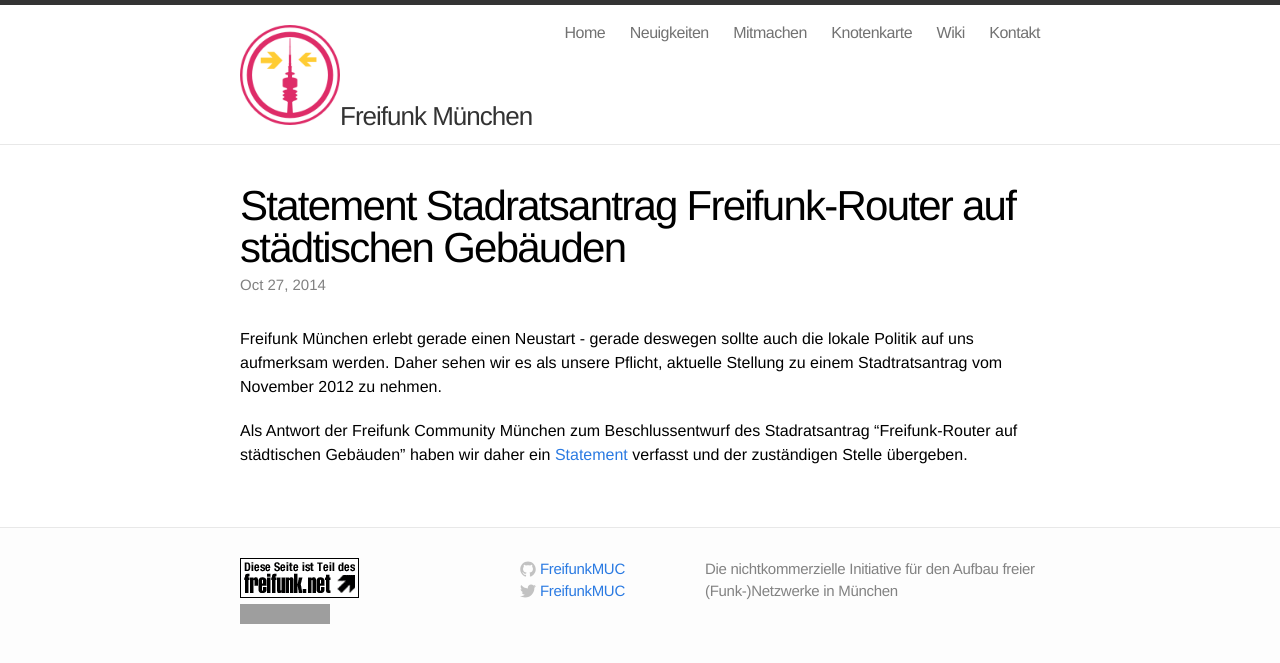
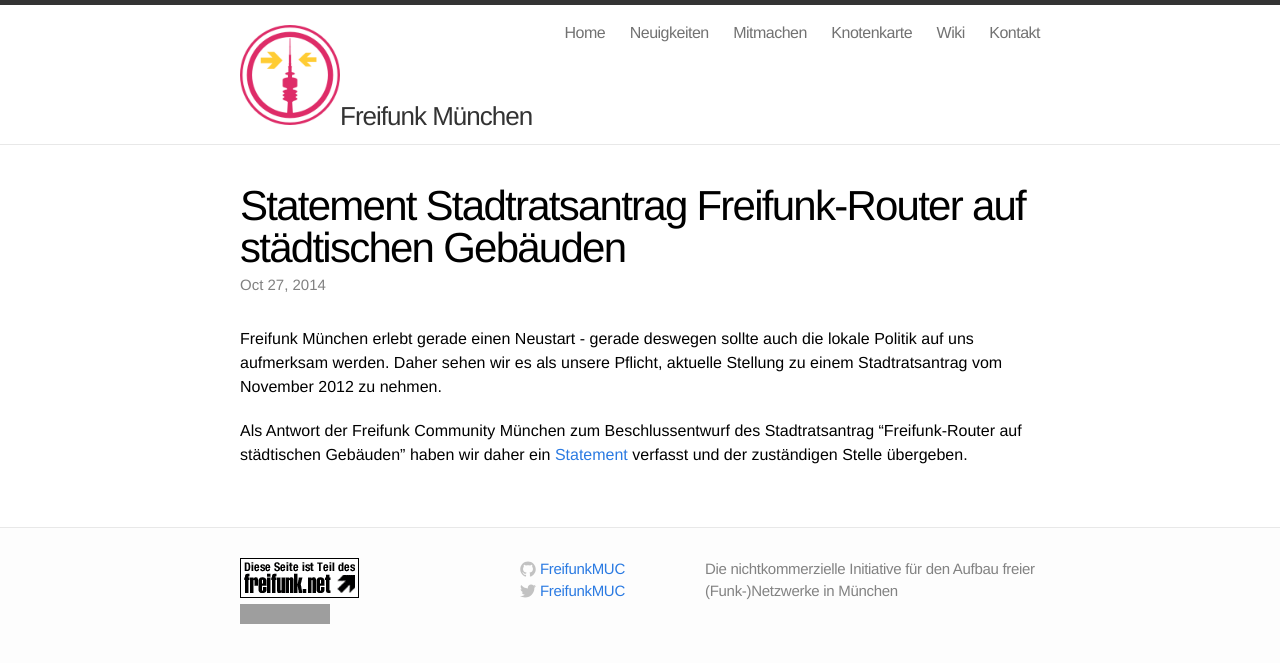
Before and after one commit to freifunkMUC/freifunkmuc.github.io, a Jekyll site: the page built from _posts/2014-10-27-statement-str-antrag.markdown, in a window 1280 px wide. Shown: the top 663 px of the page. Built offline with Jekyll 4.4.1, drawn with Linux system fonts in a browser that asks for light colours; a style sheet for code colours, icons or effects is not loaded; grey boxes are pictures that could not be loaded.

Commit message:
fixed Stad*t*

```diff
--- a/_posts/2014-10-27-statement-str-antrag.markdown
+++ b/_posts/2014-10-27-statement-str-antrag.markdown
@@ -1,12 +1,12 @@
 ---
 layout: post
-title:  "Statement Stadratsantrag Freifunk-Router auf städtischen Gebäuden"
+title:  "Statement Stadtratsantrag Freifunk-Router auf städtischen Gebäuden"
 date:   2014-10-27 20:23:42
 categories: meta
 ---
 
 Freifunk München erlebt gerade einen Neustart - gerade deswegen sollte auch die lokale Politik auf uns aufmerksam werden. Daher sehen wir es als unsere Pflicht, aktuelle Stellung zu einem Stadtratsantrag vom November 2012 zu nehmen.
 
-Als Antwort der Freifunk Community München zum Beschlussentwurf des Stadratsantrag "Freifunk-Router auf städtischen Gebäuden" haben wir daher ein [Statement][statement] verfasst und der zuständigen Stelle übergeben.
+Als Antwort der Freifunk Community München zum Beschlussentwurf des Stadtratsantrag "Freifunk-Router auf städtischen Gebäuden" haben wir daher ein [Statement][statement] verfasst und der zuständigen Stelle übergeben.
 
 [statement]: http://freifunk-muenchen.de/assets/Statement_StR-Antrag.pdf
```
